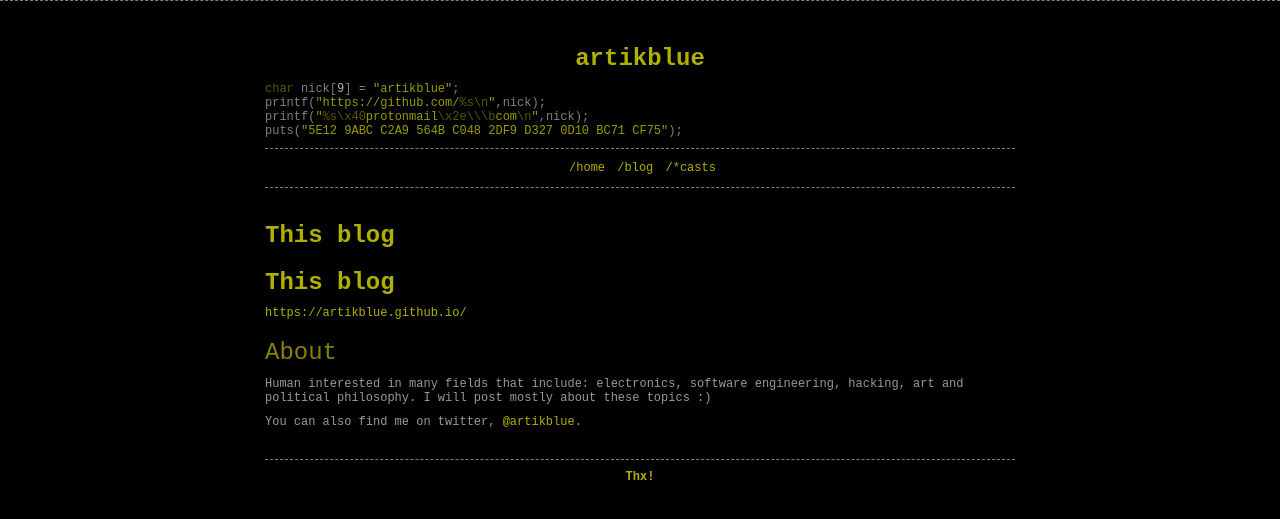
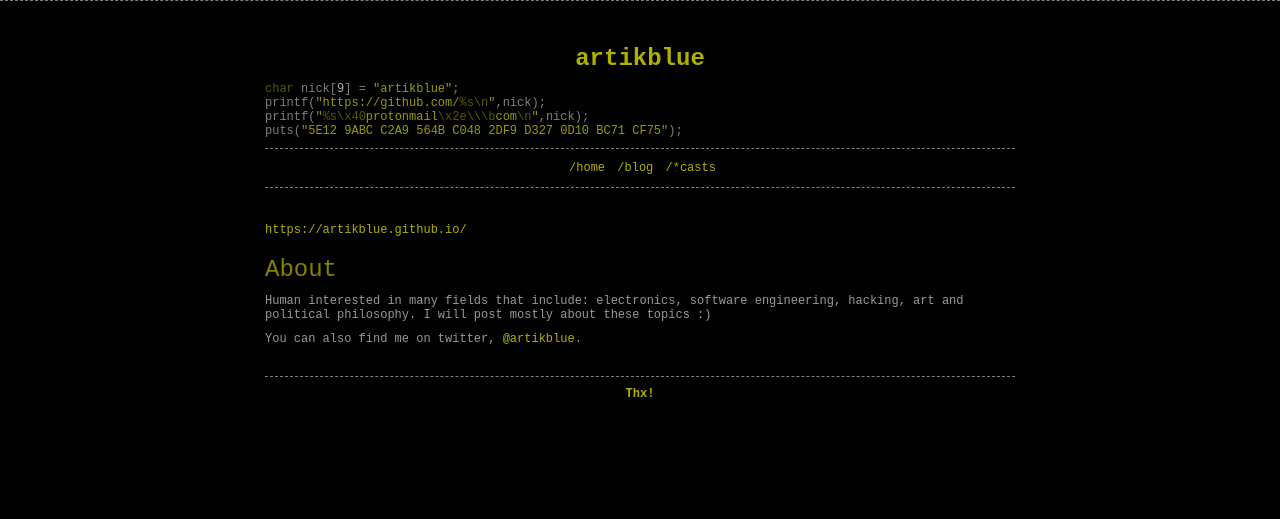
Before and after one commit to artikblue/artikblue.github.io, a Jekyll site: the page built from index.md, in a window 1280 px wide. Shown: the top 519 px of the page. Built offline with Jekyll 4.4.1, drawn with Linux system fonts in a browser that asks for light colours; our own code applies the rules of GitHub Pages for plain Markdown files.

Commit message:
main page edit

```diff
--- a/index.md
+++ b/index.md
@@ -2,7 +2,6 @@
 layout: content
 ---
 
-# This blog
 
 [https://artikblue.github.io/](https://artikblue.github.io/)
 
```
